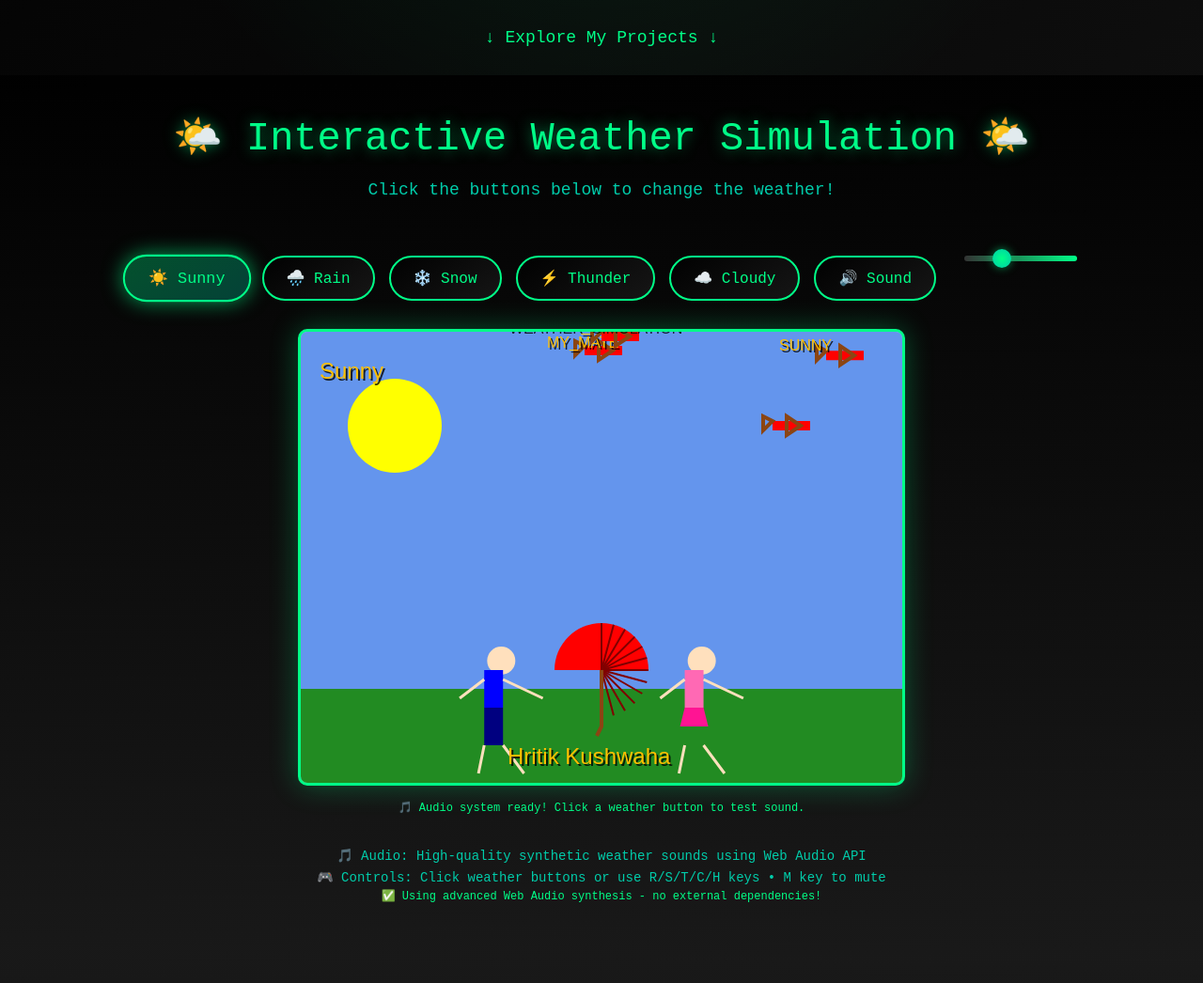
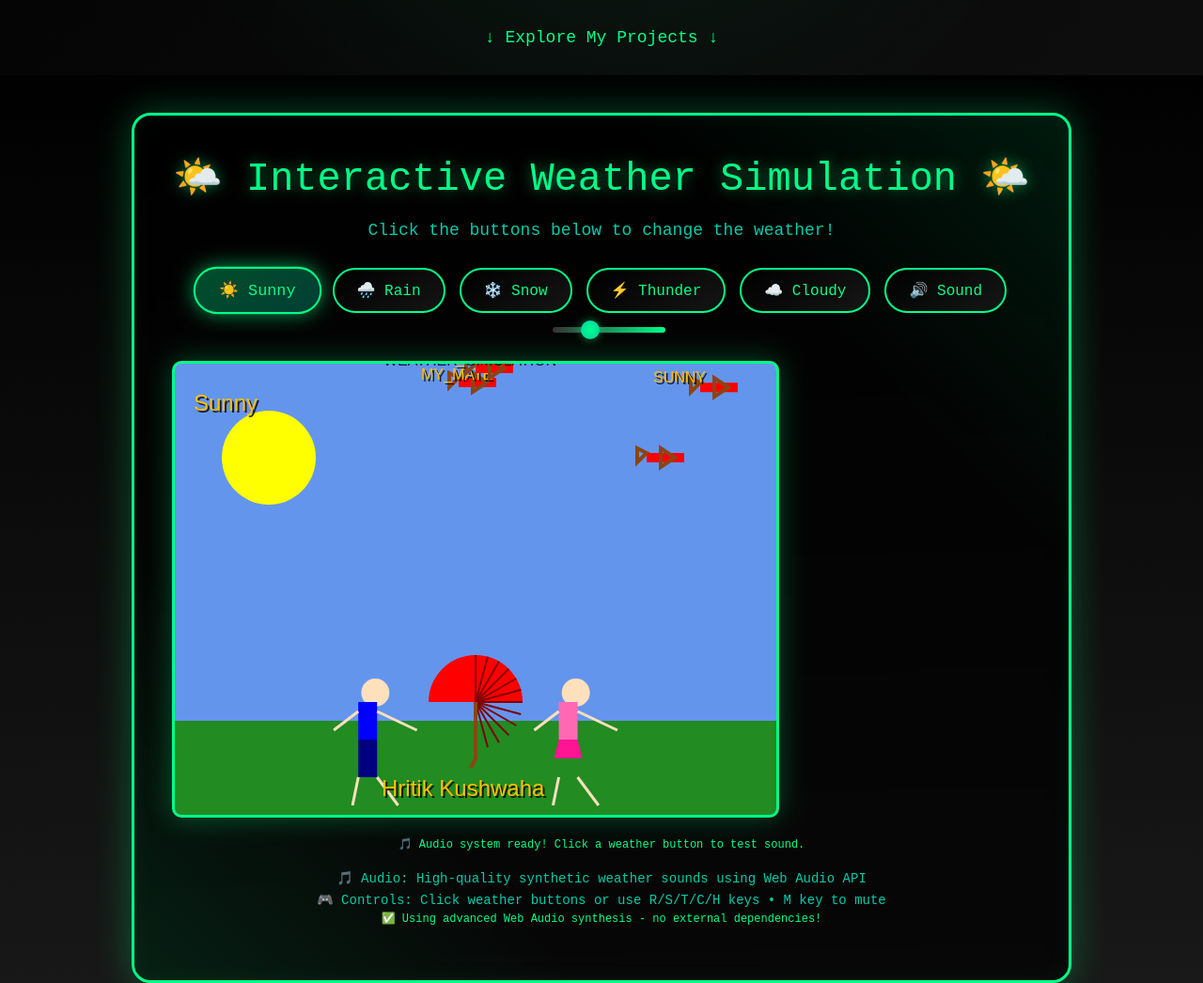
Before and after one commit to hritikkushwaha012/hritikkushwaha012.github.io, a plain HTML site: page index.html in a window 1280 px wide. Shown: the part 720-1766 px from the top of the page at 94% size. Drawn offline with Linux system fonts and the light colour scheme; a script that the page names is missing.

Commit message:
Update index.html

```diff
--- a/index.html
+++ b/index.html
@@ -116,6 +116,36 @@
             flex-direction: column;
             align-items: center;
             background: linear-gradient(180deg, rgba(0, 0, 0, 0.9) 0%, rgba(26, 26, 26, 0.9) 100%);
+        }
+
+        .weather-container {
+            max-width: 1000px;
+            width: 100%;
+            background: rgba(0, 0, 0, 0.7);
+            border: 3px solid #00ff88;
+            border-radius: 20px;
+            padding: 40px;
+            box-shadow: 0 0 40px rgba(0, 255, 136, 0.3), inset 0 0 20px rgba(0, 255, 136, 0.05);
+            backdrop-filter: blur(10px);
+            position: relative;
+            overflow: hidden;
+        }
+
+        .weather-container::before {
+            content: '';
+            position: absolute;
+            top: 0;
+            left: 0;
+            right: 0;
+            bottom: 0;
+            background: linear-gradient(45deg, rgba(0, 255, 136, 0.1) 0%, transparent 25%, transparent 75%, rgba(0, 255, 136, 0.1) 100%);
+            pointer-events: none;
+            border-radius: 17px;
+        }
+
+        .weather-container>* {
+            position: relative;
+            z-index: 1;
         }
 
         .section-title {
@@ -296,6 +326,10 @@
                 padding: 20px;
                 margin: 0 10px;
             }
+            .weather-container {
+                padding: 25px;
+                margin: 0 10px;
+            }
             .typing {
                 font-size: 18px;
                 width: auto;
@@ -343,6 +377,7 @@
 
     <!-- Weather Simulation Section -->
     <section class="weather-section" id="weather">
+        <div class="weather-container">
             <div class="section-title">🌤️ Interactive Weather Simulation 🌤️</div>
             <div class="section-subtitle">Click the buttons below to change the weather!</div>
 
@@ -365,12 +400,12 @@
                 <p>🎮 Controls: Click weather buttons or use R/S/T/C/H keys • M key to mute</p>
                 <p style="font-size: 12px; color: #00ff88;">✅ Using advanced Web Audio synthesis - no external dependencies!</p>
             </div>
+        </div>
     </section>
 
     <!-- Contact Form Section -->
     <section class="contact-section" id="contact">
-        <div class="section-title">📬 Get In Cross</div>
-
+        <div class="section-title">📬 Get In Cross...</div>
 
         <div class="form-container">
             <iframe data-tally-src="https://tally.so/r/wL2Mgz" loading="lazy" width="100%" height="600" frameborder="0" marginheight="0" marginwidth="0" title="Contact Hritik Kushwaha"></iframe>
@@ -379,8 +414,9 @@
 
     <!-- Footer -->
     <footer class="footer">
-        <div class="creator-info">Created by Hritik Kushwaha</div>
-        <div class="credits"></div>HTML5, CSS3, JavaScript & Canvas API
+        <div class="creator-info">Modified by Hritik Kushwaha</div>
+        <div class="credits">
+            HTML5, CSS3, JavaScript & Canvas API
         </div>
     </footer>
 
```
Lines whose indentation alone changed are shown as unchanged.
